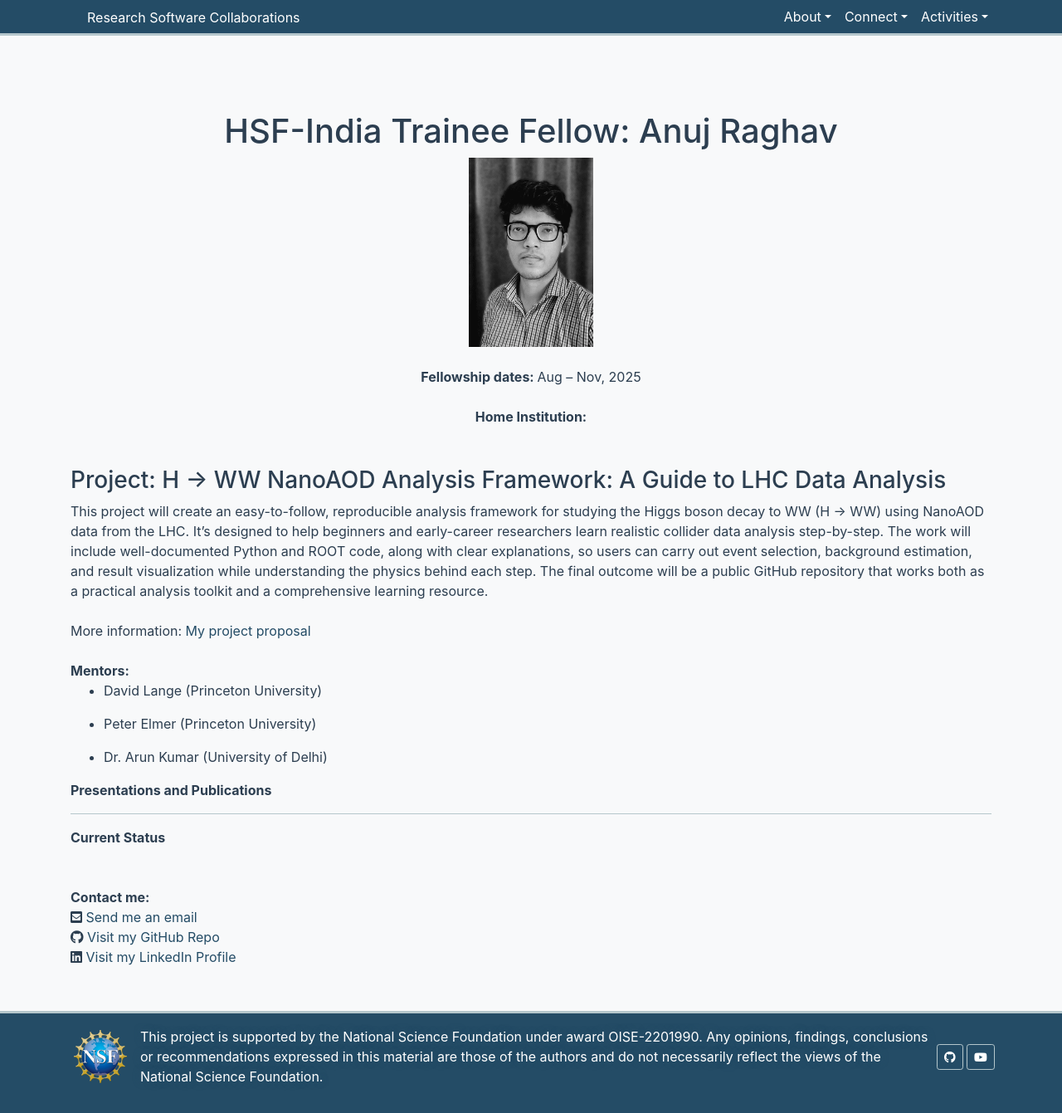
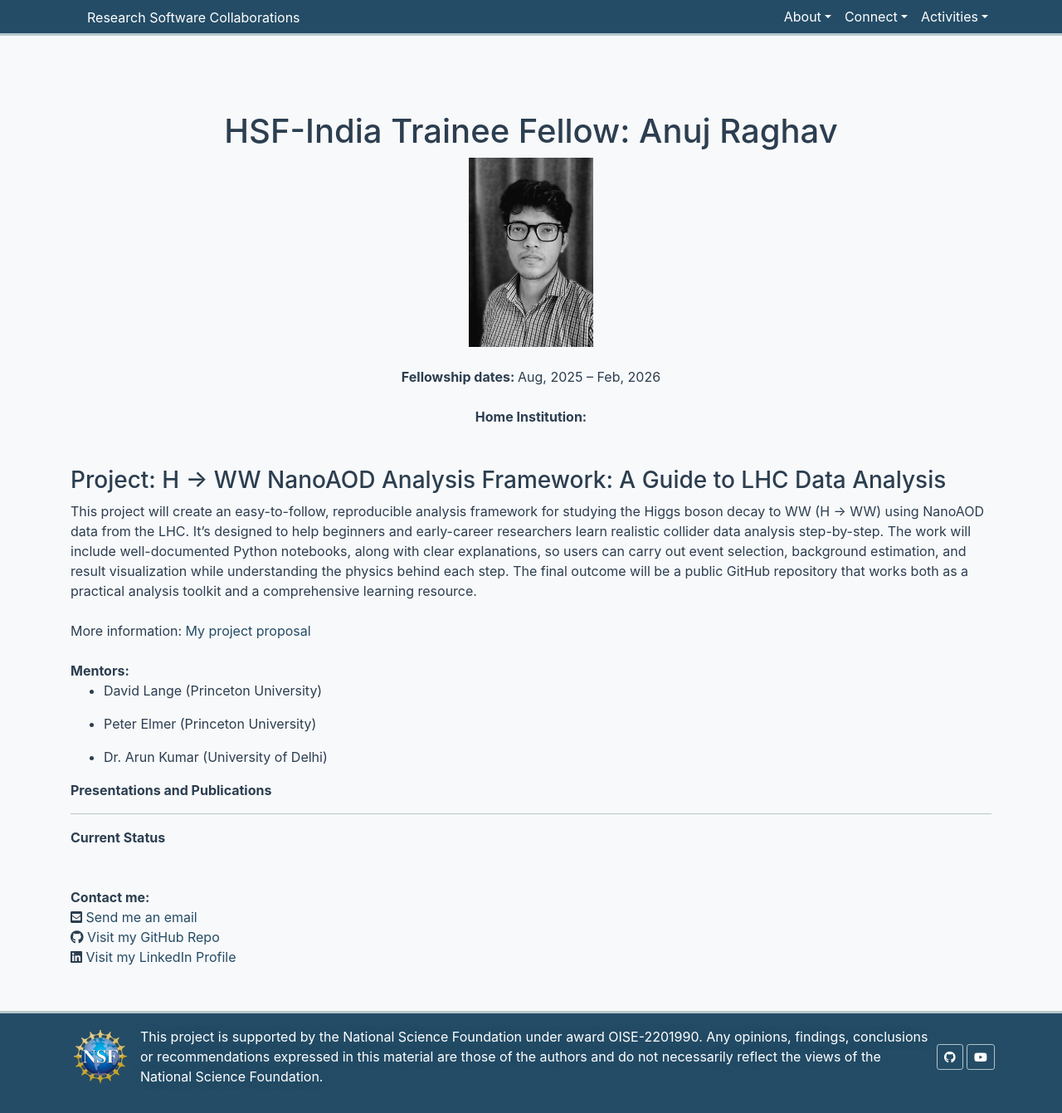
Before and after one commit to research-software-collaborations/research-software-collaborations.github.io, a Jekyll site: the page built from pages/trainees/Anuj-Raghav.md, in a window 1280 px wide and 1341 px high. Shown: the whole window at 83% size. Built offline with Jekyll 4.4.1, drawn with Linux system fonts in a browser that asks for light colours; cached includes are drawn as plain includes.

Commit message:
Update project end date and goal description
Updated project end date and modified project goal description to specify Python notebooks instead of code.

```diff
--- a/pages/trainees/Anuj-Raghav.md
+++ b/pages/trainees/Anuj-Raghav.md
@@ -7,14 +7,14 @@ title: "Anuj Raghav - H to WW NanoAOD Analysis"
 active: true
 dates:
   start: 2025-08-12
-  end: 2025-11-12
+  end: 2026-02-12
 photo: /assets/images/team/Anuj-Raghav.png
 institution: ""
 website: ""
 e-mail: "anujraghav9360@gmail.com"
 project_title: "H → WW NanoAOD Analysis Framework: A Guide to LHC Data Analysis"
 project_goal: >
-  This project will create an easy-to-follow, reproducible analysis framework for studying the Higgs boson decay to WW (H → WW) using NanoAOD data from the LHC. It’s designed to help beginners and early-career researchers learn realistic collider data analysis step-by-step. The work will include well-documented Python and ROOT code, along with clear explanations, so users can carry out event selection, background estimation, and result visualization while understanding the physics behind each step. The final outcome will be a public GitHub repository that works both as a practical analysis toolkit and a comprehensive learning resource.
+  This project will create an easy-to-follow, reproducible analysis framework for studying the Higgs boson decay to WW (H → WW) using NanoAOD data from the LHC. It’s designed to help beginners and early-career researchers learn realistic collider data analysis step-by-step. The work will include well-documented Python notebooks, along with clear explanations, so users can carry out event selection, background estimation, and result visualization while understanding the physics behind each step. The final outcome will be a public GitHub repository that works both as a practical analysis toolkit and a comprehensive learning resource.
 mentors:
   - "David Lange (Princeton University)"
   - "Peter Elmer (Princeton University)"
```
